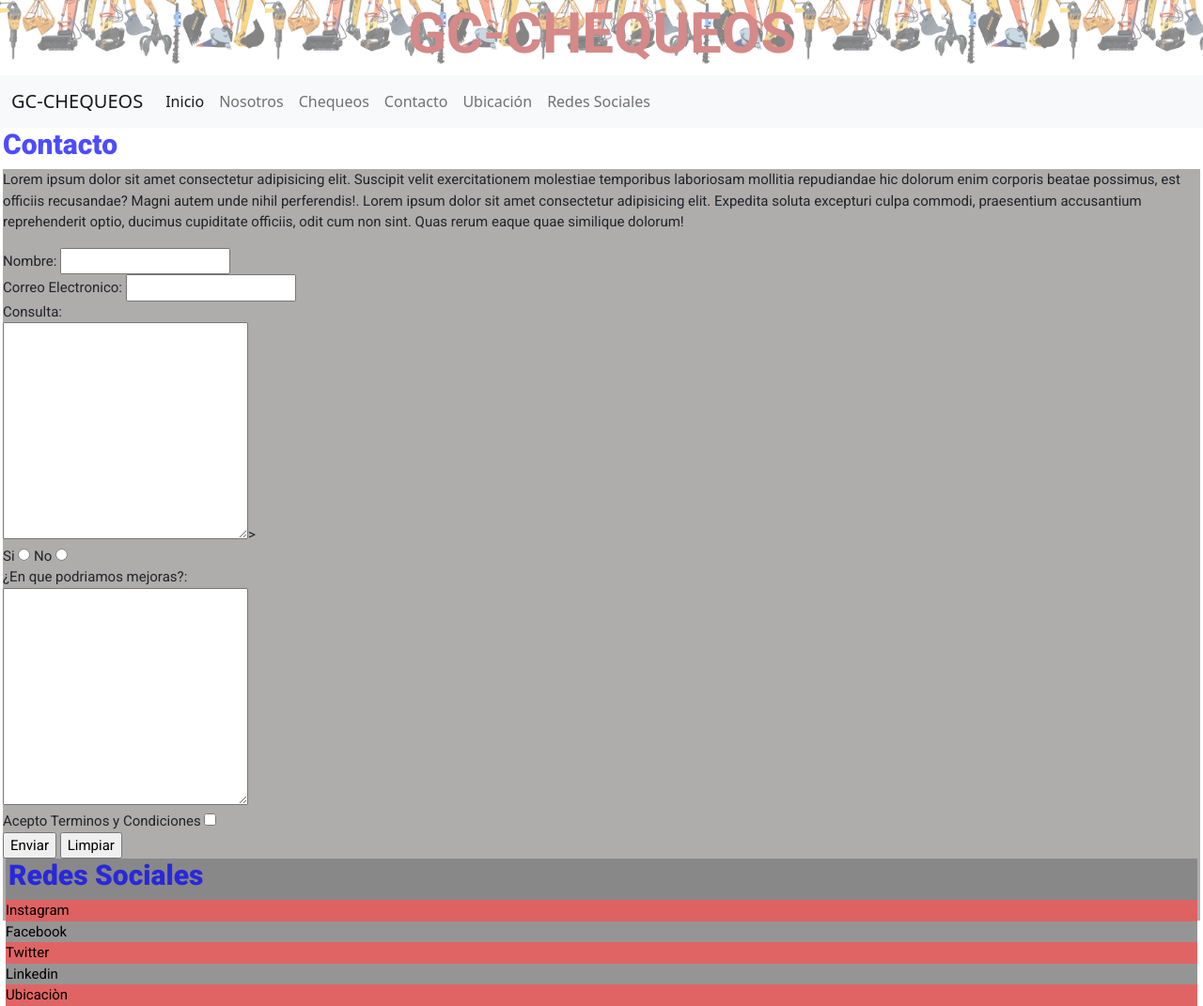
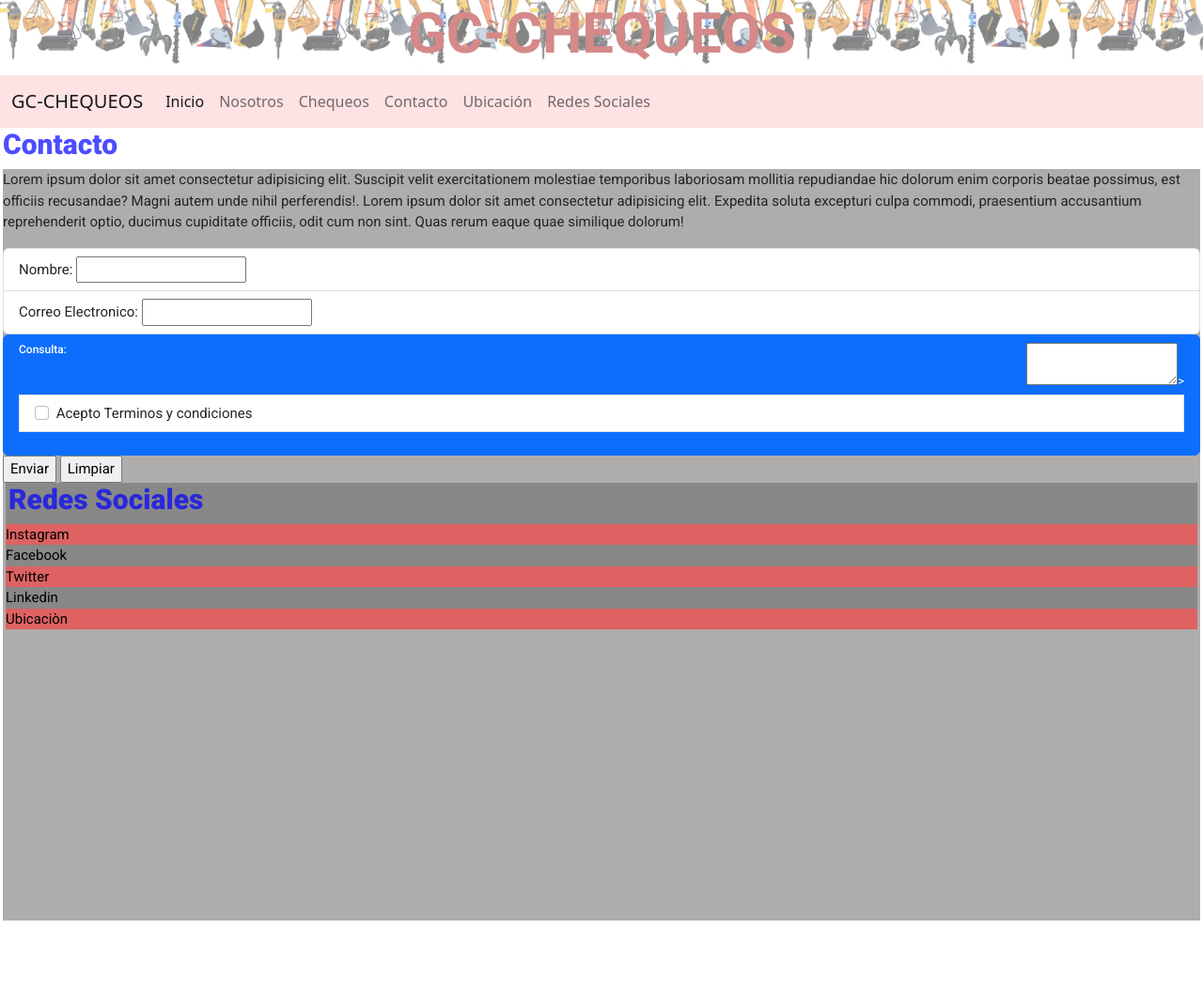
Before and after one commit to gonza1273/Portfolio-GCarrasquedo, a website: page pages/contacto.html in a window 1280 px wide. Shown: the whole page at 94% size. After the commit the page ends 980 px from the top, so only its background shows below. Drawn offline with nearby package versions, Linux system fonts and the light colour scheme.

Commit message:
contacto

```diff
--- a/pages/contacto.html
+++ b/pages/contacto.html
@@ -28,7 +28,7 @@
 
   <!-- Navegacion -->
   <div>
-    <nav class="navbar navbar-expand-lg bg-light">
+    <nav class="navbar navbar-expand-lg" style="background-color: #fde3e3;">
       <div class="container-fluid">
         <a class="navbar-brand" href="../index.html">GC-CHEQUEOS</a>
 
@@ -68,32 +68,37 @@
         <p>Lorem ipsum dolor sit amet consectetur adipisicing elit. Suscipit velit exercitationem molestiae temporibus laboriosam mollitia repudiandae hic dolorum enim corporis beatae possimus, est officiis recusandae? Magni autem unde nihil perferendis!. Lorem ipsum dolor sit amet consectetur adipisicing elit. Expedita soluta excepturi culpa commodi, praesentium accusantium reprehenderit optio, ducimus cupiditate officiis, odit cum non sint. Quas rerum eaque quae similique dolorum!</p>
   <div>
   <!-- Formulario de Contacto -->
-  <form action="">
+  <form action="" class="contacto">
+    <ul class="list-group">
+      <li class="list-group-item">
         <div>
           <label for="">Nombre:</label>
           <input type="text">
         </div>
+      </li>
+      <li class="list-group-item">
         <div>
           <label for="">Correo Electronico:</label>
           <input type="email">
         </div>
+      </li>
+    </ul>
+    <div class="list-group">
+      <a href="#" class="list-group-item list-group-item-action active" aria-current="true">
+        <div class="d-flex w-100 justify-content-between">
+          <h5 class="mb-1">Consulta:</h5>
+          <small>
           <div>
-      <Div><label for="">Consulta:</label></Div>
-      <Div><textarea name="Consulta:" id="" cols="30" rows="10"></textarea>></Div>
+            <textarea name="Consulta:" id=""></textarea>>
           </div>
-    <div>
-      <label for="">Si</label>
-      <input type="radio" name="ok" value="">
-      <label for="">No</label>
-      <input type="radio" name="ok" value="">
+          </small>
         </div>
-    <div>
-      <label for="">¿En que podriamos mejoras?:</label>
-      <div><textarea name="" id="" cols="30" rows="10"></textarea></div>
-    </div>
-    <div>
-      <label for="">Acepto Terminos y Condiciones</label>
-      <input type="checkbox" name="" value="">
+        <p class="mb-1">
+        <li class="list-group-item">
+          <input class="form-check-input me-1" type="checkbox" value="" id="firstCheckboxStretched">
+          <label class="form-check-label stretched-link" for="firstCheckboxStretched">Acepto Terminos y condiciones</label>
+        </li>
+        </p>
     </div>
     <div>
         <input type="submit" value="Enviar">
--- /dev/null
+++ b/scss/_contacto.scss
@@ -0,0 +1,10 @@
+.parrafo-contacto{
+    /* Fondo */
+    background-color: #afacac;
+    height: 800px;
+    /* Formato Texto */
+    font-size: 15px;
+    font-family: 'Roboto', sans-serif;
+    font-weight: 400;
+    margin-left: 3px;
+    margin-right: 3px; }
--- a/scss/main.scss
+++ b/scss/main.scss
@@ -4,23 +4,13 @@
 @import "titulo-pagina";
 @import "chequeo";
 @import "lista-chequeo";
+@import "contacto";
 
 .ubicacion{
     height: 50px;
     color: #000000;
     font-size: 30px;
 }
-
-.parrafo-contacto{
-    /* Fondo */
-    background-color: #afacac;
-    height: 800px;
-    /* Formato Texto */
-    font-size: 15px;
-    font-family: 'Roboto', sans-serif;
-    font-weight: 400;
-    margin-left: 3px;
-    margin-right: 3px; }
 
 .mapa{
     background-color: #afacac;
```
Also changed, not shown: index.html (+1 -1 lines), pages/chequeo.html (+1 -1 lines), pages/nosotros.html (+1 -1 lines), pages/ubicacion.html (+1 -1 lines), css/main.css. Lines whose indentation alone changed are shown as unchanged.
